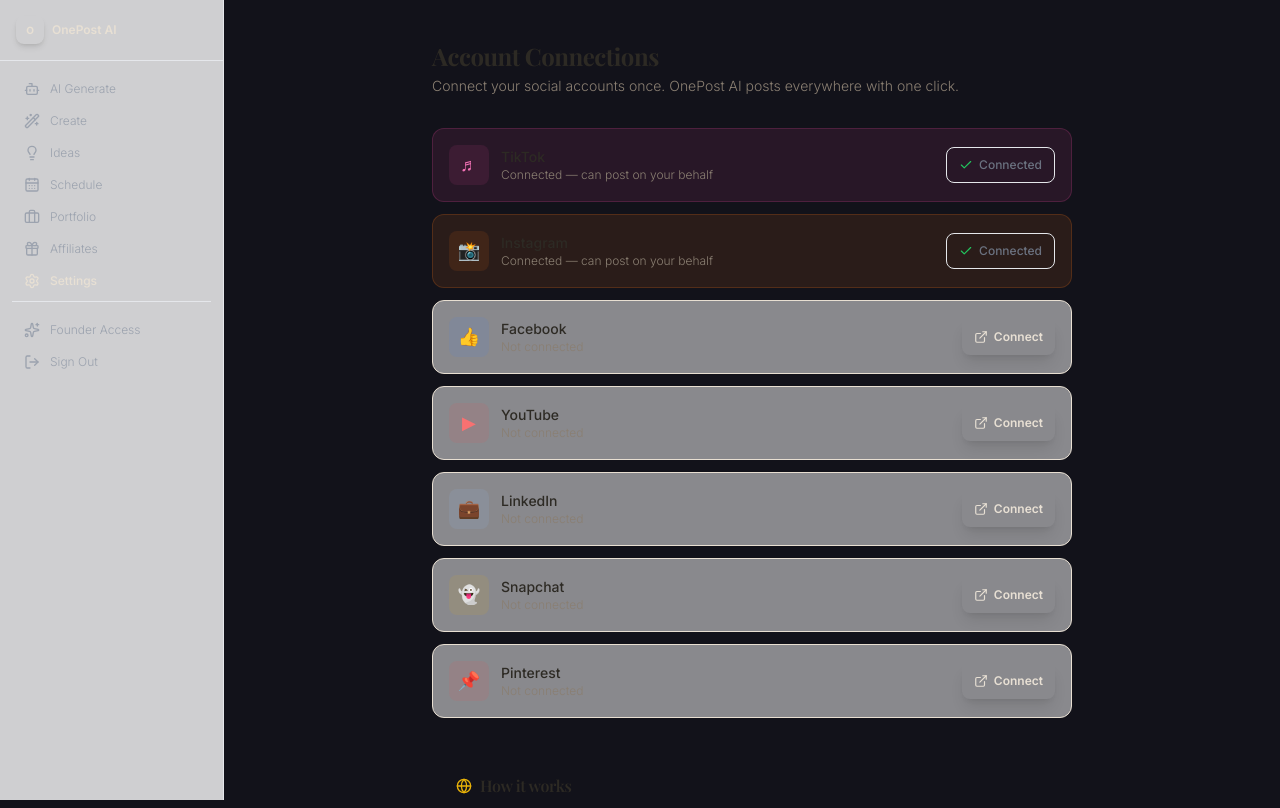
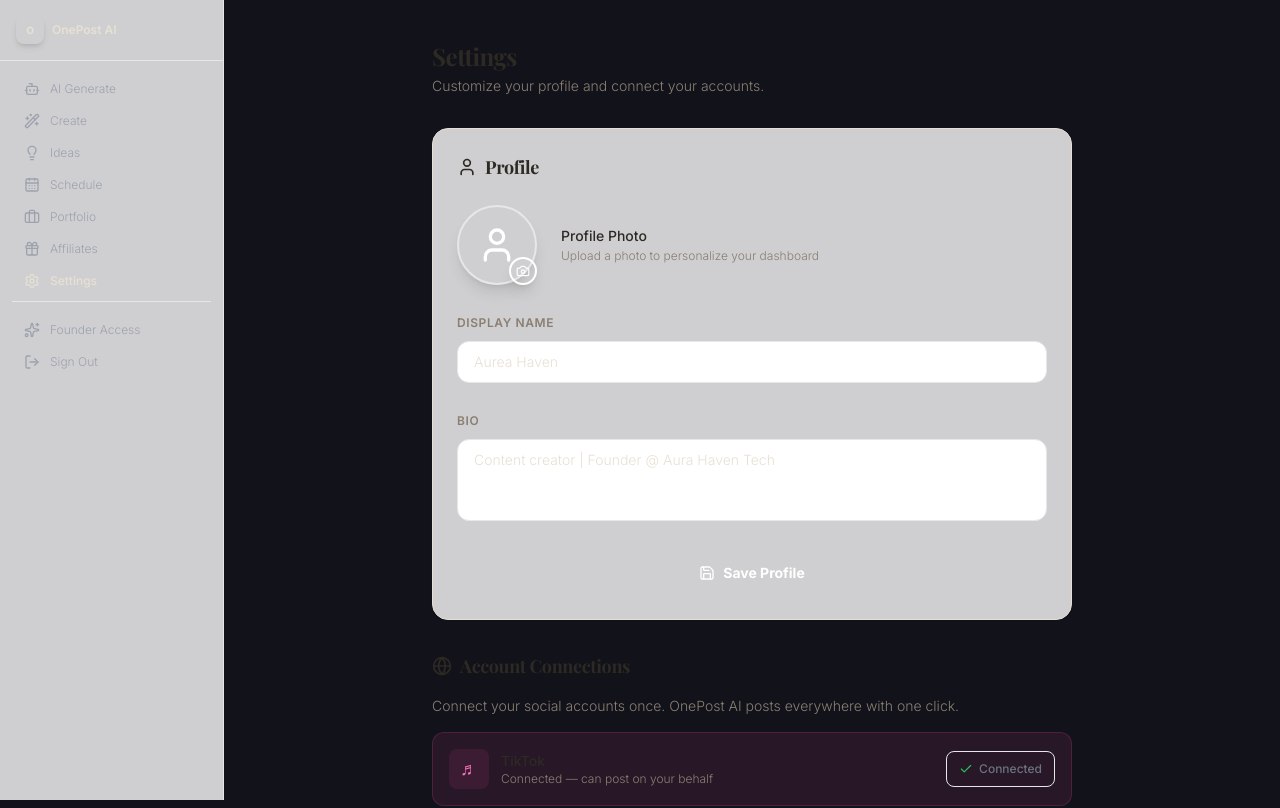
Before and after one commit to AureaHavenTech/OnePostAi, a Next.js app: page /dashboard/settings in a window 1280 px wide. Shown: the top 808 px of the page. Built offline with nearby package versions, Linux system fonts and the light colour scheme; a web font is replaced by a local one.

Commit message:
Profile upload + name change + dashboard customization in settings

```diff
--- a/src/app/dashboard/settings/page.tsx
+++ b/src/app/dashboard/settings/page.tsx
@@ -1,8 +1,8 @@
 "use client";
 
-import React, { useState } from "react";
+import React, { useState, useEffect, useRef } from "react";
 import { Button } from "@/components/ui/button";
-import { Check, ExternalLink, Unlink, Smartphone, Globe } from "lucide-react";
+import { Check, ExternalLink, Unlink, Smartphone, Globe, Camera, User, Save, Loader2, Upload, X } from "lucide-react";
 import { cn } from "@/lib/utils";
 
 const platforms = [
@@ -17,14 +17,55 @@
 
 export default function SettingsPage() {
   const [connected, setConnected] = useState<string[]>(["tiktok", "instagram"]);
+  const [profile, setProfile] = useState({
+    name: "",
+    avatar: "",
+    bio: "",
+  });
+  const [saving, setSaving] = useState(false);
+  const [saved, setSaved] = useState(false);
+  const fileInputRef = useRef<HTMLInputElement>(null);
+
+  // Load profile from localStorage on mount
+  useEffect(() => {
+    const savedProfile = localStorage.getItem("onepostai_profile");
+    if (savedProfile) {
+      try {
+        setProfile(JSON.parse(savedProfile));
+      } catch {}
+    } else {
+      // Default demo profile
+      setProfile({ name: "Aurea Haven", avatar: "", bio: "Content creator | Founder @ Aura Haven Tech" });
+    }
+  }, []);
+
+  const handleAvatarUpload = (e: React.ChangeEvent<HTMLInputElement>) => {
+    const file = e.target.files?.[0];
+    if (!file) return;
+
+    const reader = new FileReader();
+    reader.onload = (event) => {
+      const dataUrl = event.target?.result as string;
+      setProfile(prev => ({ ...prev, avatar: dataUrl }));
+    };
+    reader.readAsDataURL(file);
+  };
+
+  const handleSave = () => {
+    setSaving(true);
+    // Simulate saving
+    setTimeout(() => {
+      localStorage.setItem("onepostai_profile", JSON.stringify(profile));
+      setSaving(false);
+      setSaved(true);
+      setTimeout(() => setSaved(false), 2000);
+    }, 500);
+  };
 
   const handleConnect = (id: string) => {
-    // In production: window.location.href = `https://${id}.com/oauth/authorize?...`
-    // For demo: toggle connected state
     if (connected.includes(id)) {
       setConnected(prev => prev.filter(p => p !== id));
     } else {
-      // Simulate OAuth popup
       alert(`This would open ${id}'s authorization page in a new window.\n\nYou'd log in, approve access, and the app gets a token to post on your behalf.\n\nOne-time setup, just like connecting any app to your social accounts.`);
       setConnected(prev => [...prev, id]);
     }
@@ -33,12 +74,98 @@
   return (
     <div className="space-y-8 max-w-2xl mx-auto p-4">
       <div>
-        <h1 className="text-2xl font-bold text-[#2d2a24] dark:text-[#f5f0e8]">Account Connections</h1>
+        <h1 className="text-2xl font-bold text-[#2d2a24] dark:text-[#f5f0e8]">Settings</h1>
         <p className="text-sm text-[#8a7f72] dark:text-[#8a7f72] mt-1">
-          Connect your social accounts once. OnePost AI posts everywhere with one click.
+          Customize your profile and connect your accounts.
         </p>
       </div>
 
+      {/* Profile Section */}
+      <div className="bg-white/80 dark:bg-[#1e1c18]/80 backdrop-blur-xl border border-[#e8dfd2] dark:border-[#3d3832] rounded-2xl p-6 shadow-sm space-y-6">
+        <h2 className="text-lg font-bold text-[#2d2a24] dark:text-[#f5f0e8] flex items-center gap-2">
+          <User className="h-5 w-5 text-gold" />
+          Profile
+        </h2>
+
+        {/* Avatar */}
+        <div className="flex items-center gap-6">
+          <div className="relative group">
+            <div className="w-20 h-20 rounded-full bg-gradient-to-br from-gold to-gold-light flex items-center justify-center overflow-hidden border-2 border-gold/30 shadow-lg">
+              {profile.avatar ? (
+                <img src={profile.avatar} alt="Avatar" className="w-full h-full object-cover" />
+              ) : (
+                <User className="h-10 w-10 text-white" />
+              )}
+            </div>
+            <button
+              onClick={() => fileInputRef.current?.click()}
+              className="absolute bottom-0 right-0 w-7 h-7 rounded-full bg-gold text-white flex items-center justify-center shadow-lg hover:bg-gold-light transition-colors border-2 border-white"
+            >
+              <Camera className="h-3.5 w-3.5" />
+            </button>
+            <input
+              ref={fileInputRef}
+              type="file"
+              accept="image/jpeg,image/png,image/gif,image/webp"
+              onChange={handleAvatarUpload}
+              className="hidden"
+            />
+          </div>
+          <div>
+            <p className="text-sm font-medium text-[#2d2a24] dark:text-[#f5f0e8]">Profile Photo</p>
+            <p className="text-xs text-[#8a7f72] mt-0.5">Upload a photo to personalize your dashboard</p>
+          </div>
+        </div>
+
+        {/* Display Name */}
+        <div className="space-y-2">
+          <label className="text-xs font-semibold text-[#8a7f72] uppercase tracking-wider">Display Name</label>
+          <input
+            type="text"
+            value={profile.name}
+            onChange={(e) => setProfile(prev => ({ ...prev, name: e.target.value }))}
+            placeholder="Your display name"
+            className="w-full bg-cream/50 dark:bg-[#24211d]/50 text-dark dark:text-[#f5f0e8] placeholder-gray-400 outline-none border border-gold/10 rounded-xl px-4 py-2.5 text-sm focus:border-gold/40 transition-colors"
+          />
+        </div>
+
+        {/* Bio */}
+        <div className="space-y-2">
+          <label className="text-xs font-semibold text-[#8a7f72] uppercase tracking-wider">Bio</label>
+          <textarea
+            value={profile.bio}
+            onChange={(e) => setProfile(prev => ({ ...prev, bio: e.target.value }))}
+            placeholder="Tell the world about yourself"
+            rows={3}
+            className="w-full bg-cream/50 dark:bg-[#24211d]/50 text-dark dark:text-[#f5f0e8] placeholder-gray-400 outline-none border border-gold/10 rounded-xl px-4 py-2.5 text-sm focus:border-gold/40 transition-colors resize-none"
+          />
+        </div>
+
+        {/* Save Button */}
+        <button
+          onClick={handleSave}
+          disabled={saving}
+          className="w-full py-3 rounded-xl font-bold text-sm transition-all flex items-center justify-center gap-2 bg-gradient-to-r from-gold to-gold-light text-white hover:shadow-lg hover:shadow-gold/30 disabled:opacity-60"
+        >
+          {saving ? (
+            <><Loader2 className="h-4 w-4 animate-spin" /> Saving...</>
+          ) : saved ? (
+            <><Check className="h-4 w-4" /> Saved!</>
+          ) : (
+            <><Save className="h-4 w-4" /> Save Profile</>
+          )}
+        </button>
+      </div>
+
+      {/* Account Connections */}
+      <div>
+        <h2 className="text-lg font-bold text-[#2d2a24] dark:text-[#f5f0e8] mb-4 flex items-center gap-2">
+          <Globe className="h-5 w-5 text-gold" />
+          Account Connections
+        </h2>
+        <p className="text-sm text-[#8a7f72] dark:text-[#8a7f72] mb-4">
+          Connect your social accounts once. OnePost AI posts everywhere with one click.
+        </p>
         <div className="space-y-3">
           {platforms.map((p) => {
             const isConnected = connected.includes(p.id);
@@ -79,10 +206,11 @@
             );
           })}
         </div>
+      </div>
 
-      <div className="glass-card p-6 space-y-3">
+      <div className="bg-white/80 dark:bg-[#1e1c18]/80 backdrop-blur-xl border border-[#e8dfd2] dark:border-[#3d3832] rounded-2xl p-6 shadow-sm space-y-3">
         <h3 className="font-semibold text-[#2d2a24] dark:text-[#f5f0e8] flex items-center gap-2">
-          <Globe className="w-4 h-4 text-[#eab308]" />
+          <Globe className="w-4 h-4 text-gold" />
           How it works
         </h3>
         <div className="space-y-2 text-sm text-[#8a7f72]">
@@ -95,7 +223,7 @@
       </div>
 
       {/* Connected accounts summary */}
-      <div className="glass-card p-6">
+      <div className="bg-white/80 dark:bg-[#1e1c18]/80 backdrop-blur-xl border border-[#e8dfd2] dark:border-[#3d3832] rounded-2xl p-6 shadow-sm">
         <h3 className="font-semibold text-[#2d2a24] dark:text-[#f5f0e8] mb-3">
           Your connected accounts
         </h3>
```
Lines whose indentation alone changed are shown as unchanged.
